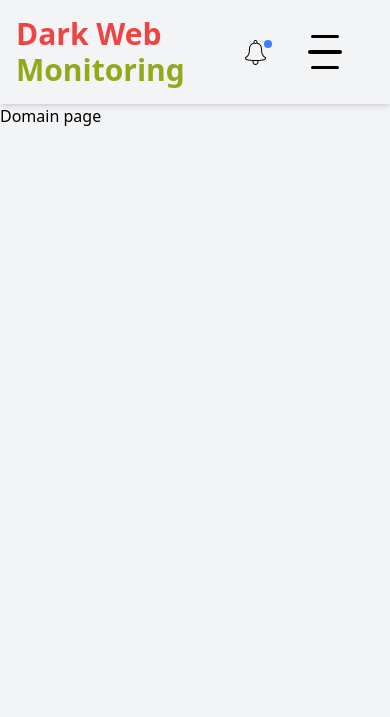
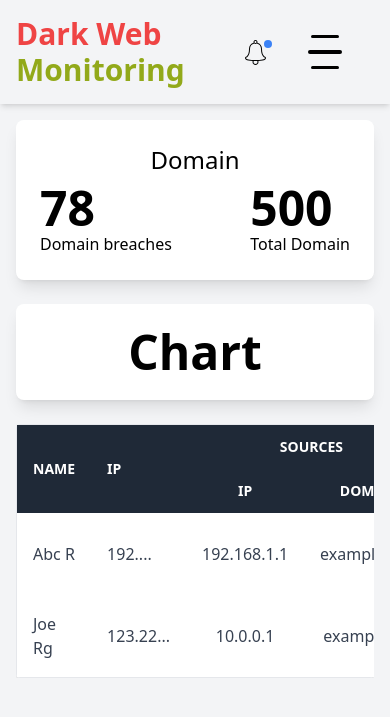
Before and after one commit to sudeep-gtn/dark-web-monitoring, a Django app: page /details/domain in a window 390 px wide. Shown: the top 717 px of the page. Run offline with Django 5.2, Linux system fonts and the light colour scheme; the visitor is signed in with stand-in values (Sample User, id 1); some libraries are stand-ins or nearby versions.

Commit message:
domain table added

```diff
--- a/DWmonitoring/authentication/templates/cards.html
+++ b/DWmonitoring/authentication/templates/cards.html
@@ -3,7 +3,7 @@
 
 {% block content %}
 <div class="mx-4 my-4">
-    <div class="flex space-x-6 mb-6">
+    <div class="flex flex-col md:flex-row space-y-6 md:space-x-6 md:space-y-0 mb-6">
         <div class="flex-1 shadow-lg bg-white p-6 rounded-lg border-custom">
           <h2 class="text-2xl mb-2 text-center">Cards</h2>
           <div class="flex justify-between items-center">
--- a/DWmonitoring/authentication/templates/domain.html
+++ b/DWmonitoring/authentication/templates/domain.html
@@ -2,5 +2,59 @@
 {% block title %}Domain{% endblock title %}
 
 {% block content %}
-<h1>Domain page</h1>
+<div class="mx-4 my-4">
+    <div class="flex flex-col md:flex-row space-y-6 md:space-x-6 md:space-y-0 mb-6">
+        <div class="flex-1 shadow-lg bg-white p-6 rounded-lg border-custom">
+          <h2 class="text-2xl mb-2 text-center">Domain</h2>
+          <div class="flex justify-between items-center">
+            <div>
+              <p class="text-5xl font-bold">78</p>
+              <p>Domain breaches</p>
+            </div>
+            <div>
+              <p class="text-5xl font-bold">500</p>
+              <p>Total Domain</p>
+            </div>
+          </div>
+        </div>
+        <div class="flex-1 bg-white shadow-lg p-6 rounded-lg border-custom flex items-center justify-center">
+          <p class="text-5xl font-bold">Chart</p>
+        </div>
+      </div>
+    <div class="overflow-x-auto">
+        <div class="shadow rounded border border-gray-200">
+            <table class="min-w-full bg-white">
+                <thead class="bg-gray-800 text-white">
+                    <tr>
+                        <th class="px-4 py-3 text-left uppercase font-semibold text-sm" rowspan="2">Name</th>
+                        <th class="px-4 py-3 text-left uppercase font-semibold text-sm" rowspan="2">IP</th>
+                        <th class="px-4 py-3 text-center uppercase font-semibold text-sm" colspan="2">Sources</th>
+                        <th class="w-1/5 px-4 py-3 text-left uppercase font-semibold text-sm" rowspan="2">Comment/Summary/Key Notes</th>
+                      </tr>
+                      <tr>
+                        <th class="px-4 py-3 text-center uppercase font-semibold text-sm">IP</th>
+                        <th class="px-4 py-3 text-center uppercase font-semibold text-sm">Domain</th>
+                      </tr>
+                </thead>
+                <tbody class="text-gray-700">
+                    <tr>
+                        <td class="px-4 py-3 text-left">Abc R</td>
+                        <td class="px-4 py-3 text-left">192....</td>
+                        <td class="px-4 py-3 text-center">192.168.1.1</td>
+                        <td class="px-4 py-3 text-center">example.com</td>
+                        <td class="px-4 py-3 flex items-center"><textarea class="border rounded px-2 py-1 w-full mr-2 resize-none"></textarea><button class="bg-blue-500 hover:bg-blue-700 text-white font-bold py-2 px-4 rounded">Save</button></td>
+                    </tr>
+                    <tr>
+                        <td class="px-4 py-3 text-left">Joe Rg</td>
+                        <td class="px-4 py-3 text-left">123.22...</td>
+                        <td class="px-4 py-3 text-center">10.0.0.1</td>
+                        <td class="px-4 py-3 text-center">example.org</td>
+                        <td class="px-4 py-3 flex items-center"><textarea class="border rounded px-2 py-1 w-full mr-2 resize-none"></textarea><button class="bg-blue-500 hover:bg-blue-700 text-white font-bold py-2 px-4 rounded">Save</button></td>
+                    </tr>
+                    <!-- Add more rows as needed -->
+                </tbody>
+            </table>
+        </div>
+    </div>
+</div>
 {% endblock content %}
--- a/DWmonitoring/authentication/templates/email.html
+++ b/DWmonitoring/authentication/templates/email.html
@@ -3,13 +3,13 @@
 
 {% block content %}
 <div class="mx-4 my-4">
-    <div class="flex space-x-6 mb-6">
+  <div class="flex flex-col md:flex-row space-y-6 md:space-x-6 md:space-y-0 mb-6">
     <div class="flex-1 shadow-lg bg-white p-6 rounded-lg border-custom">
       <h2 class="text-2xl mb-2 text-center">Emails</h2>
       <div class="flex justify-between items-center">
         <div>
-              <p class="text-5xl font-bold">245</p>
-              <p>Email breaches</p>
+          <p class="text-5xl font-bold">78</p>
+          <p>Emails breaches</p>
         </div>
         <div>
           <p class="text-5xl font-bold">500</p>
```
Also changed, not shown: DWmonitoring/authentication/templates/users.html (+4 -4 lines). Lines whose indentation alone changed are shown as unchanged.
